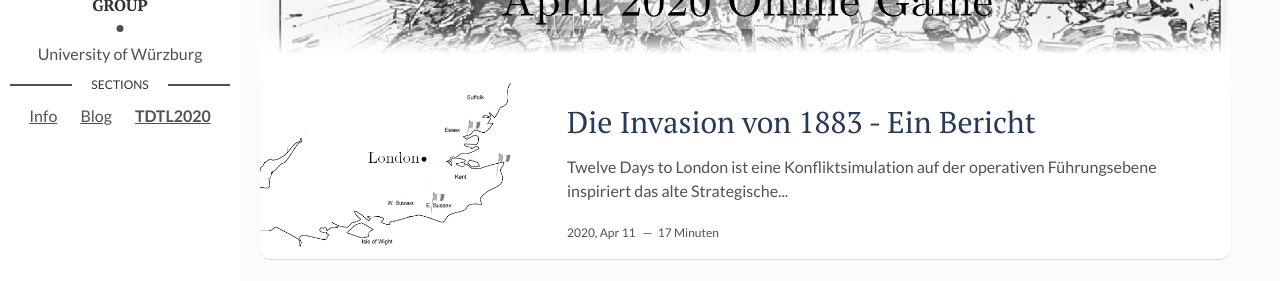
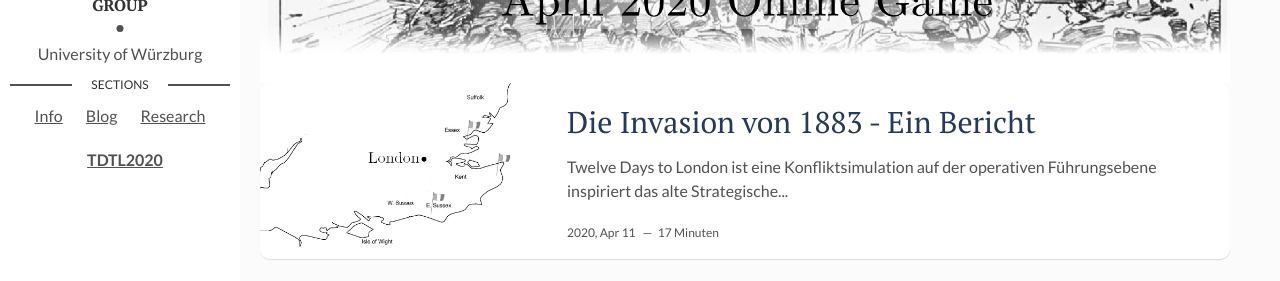
Before and after one commit to cosimg/tdtl2020, a Jekyll site: the page built from index.html, in a window 1280 px wide. Shown: the part 161-442 px from the top of the page. Built offline with Jekyll 4.4.1, drawn with Linux system fonts in a browser that asks for light colours; the list of posts is cut into pages by our own code; grey boxes are pictures that could not be loaded.

Commit message:
new link

```diff
--- a/_layouts/main.html
+++ b/_layouts/main.html
@@ -17,6 +17,7 @@ layout: default
           <ul>
             <li><a href="https://cosimg.github.io"><p>Info</p></a></li>
             <li><a href="https://cosimg.github.io/blog"><p>Blog</p></a></li>
+            <li><a href="https://cosimg.github.io/research"><p>Research</p></a></li>
 	    <li><a href="https://cosimg.github.io/TDTL2020"><p><strong>TDTL2020</strong></p></a></li>
           </ul>
       </section>
```
